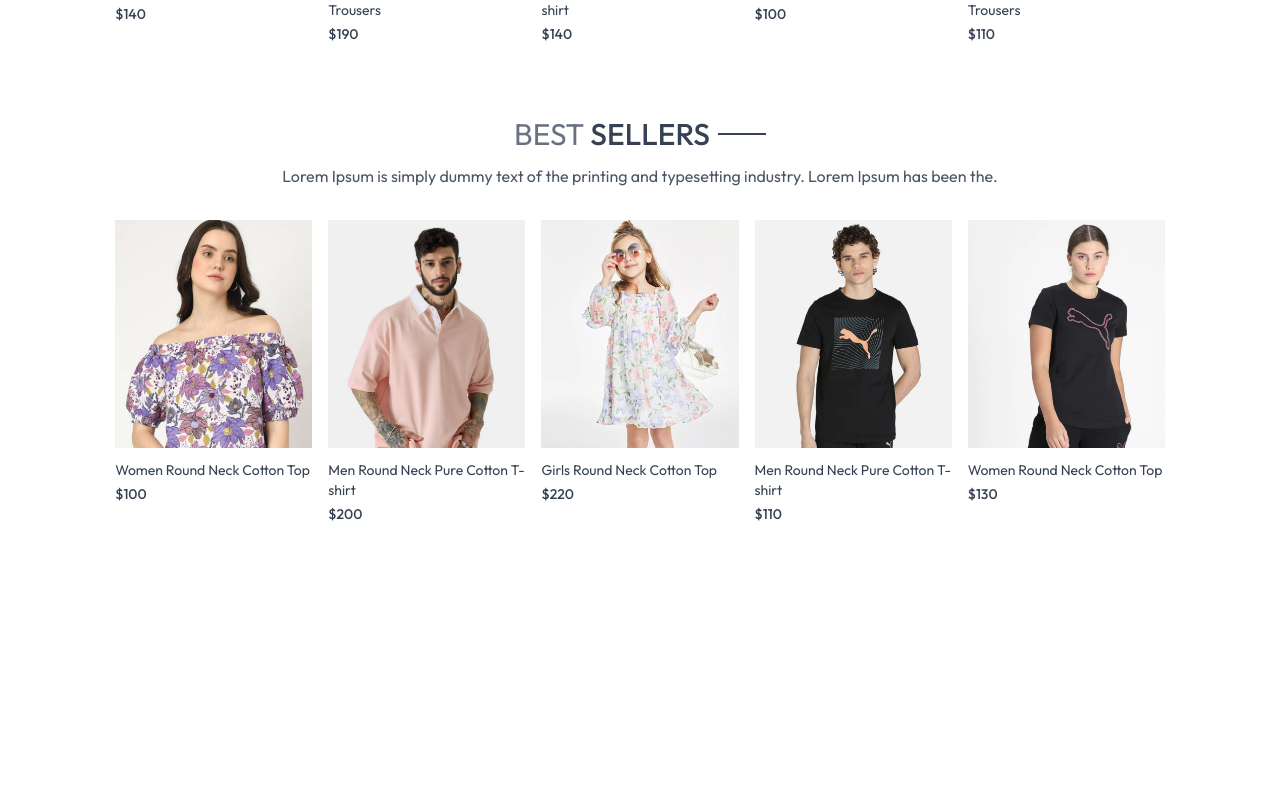
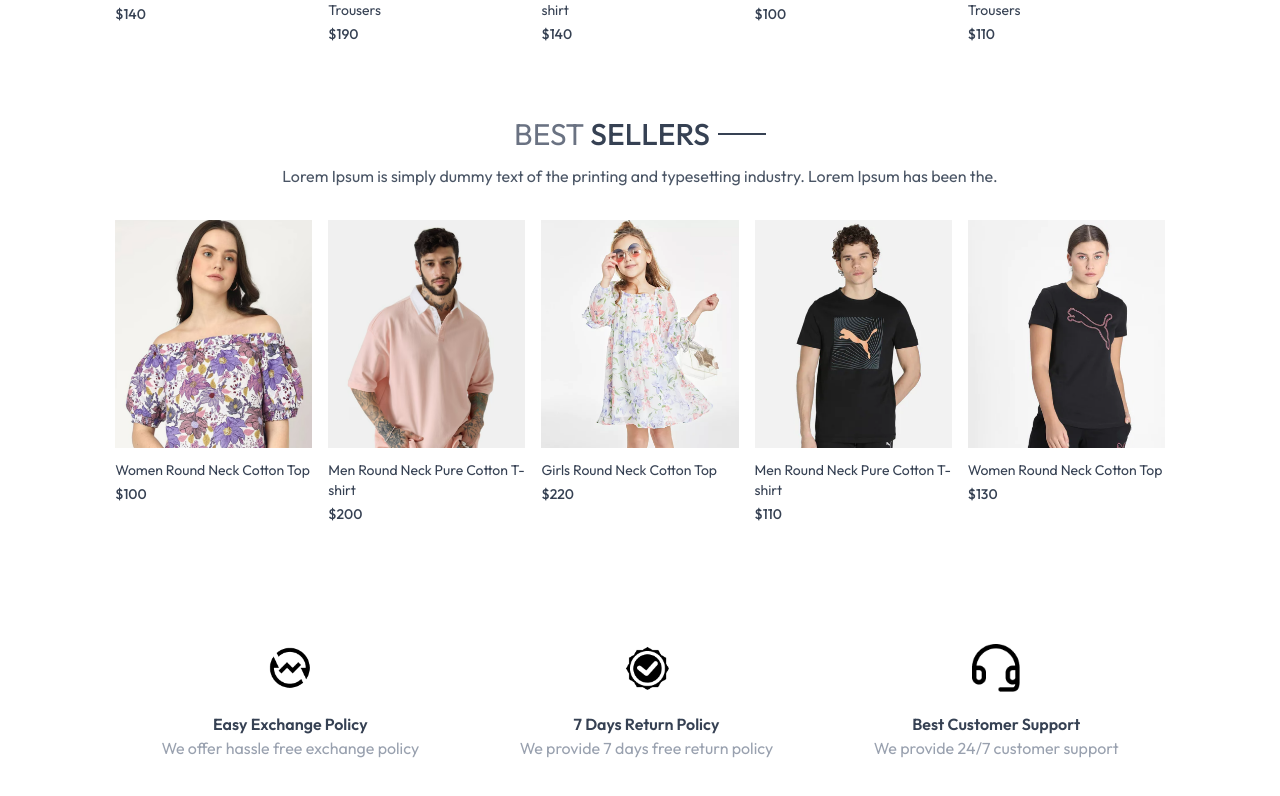
Before and after one commit to IbadKhan578/Full-Stack-Ecommerce-Website, a React (Vite) app in the folder frontend/: page / in a window 1280 px wide. Shown: the part 1265-2061 px from the top of the page. Before the commit the page ends 1829 px from the top, so only its background shows below. Built offline with nearby package versions, Linux system fonts and the light colour scheme.

Commit message:
Added Our Policy Section

```diff
--- /dev/null
+++ b/frontend/src/components/OurPolicy.jsx
@@ -0,0 +1,26 @@
+import React from 'react'
+import {assets} from '../assets/assets'
+
+function OurPolicy() {
+  return (
+    <div className='flex flex-col sm:flex-row justify-around gap-12 sm:gap-2 text-center  py-20 text-xs  sm:text-sm md:text-base text-gray-700'  >
+        <div>
+            <img src={assets.exchange_icon} className='w-12 m-auto mb-5' alt="" />
+        <p className='font-semibold'>Easy Exchange Policy</p>
+        <p className='text-gray-400'>We offer hassle free exchange policy</p>
+        </div>
+        <div>
+            <img src={assets.quality_icon} className='w-12 m-auto mb-5' alt="" />
+        <p className='font-semibold'>7 Days Return Policy</p>
+        <p className='text-gray-400'>We provide 7 days free return policy</p>
+        </div>
+        <div>
+            <img src={assets.support_img} className='w-12 m-auto mb-5' alt="" />
+        <p className='font-semibold'>Best Customer Support</p>
+        <p className='text-gray-400'>We provide 24/7 customer support</p>
+        </div>
+    </div>
+  )
+}
+
+export default OurPolicy
--- a/frontend/src/pages/Home.jsx
+++ b/frontend/src/pages/Home.jsx
@@ -2,6 +2,7 @@
 import Hero from '../components/Hero'
 import LatestCollection from '../components/LatestCollection'
 import BestSeller from '../components/BestSeller'
+import OurPolicy from '../components/OurPolicy'
 
 const Home = () => {
   return (
@@ -9,6 +10,7 @@
     <Hero />
     <LatestCollection />
     <BestSeller />
+    <OurPolicy />
 
     </>
   )
```
